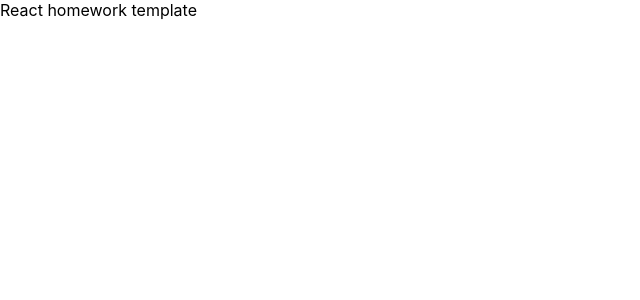
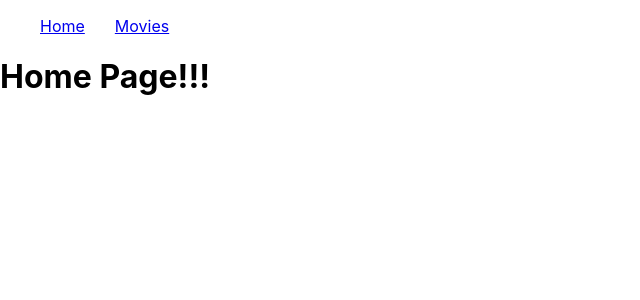
Before and after one commit to plozynskyi/goit-react-hw-05-movies, a React (Create React App) app: page / in a window 1280 px wide. Shown: the top 300 px of the page, without its empty margins (0-640 px from the left). Built offline with nearby package versions, Linux system fonts and the light colour scheme.

Commit message:
add Router

```diff
--- a/package.json
+++ b/package.json
@@ -10,10 +10,12 @@
     "@testing-library/react": "^12.1.4",
     "@testing-library/user-event": "^13.5.0",
     "axios": "^1.3.2",
+    "nanoid": "^4.0.1",
     "prop-types": "^15.8.1",
     "react": "^18.1.0",
     "react-dom": "^18.1.0",
     "react-loader-spinner": "^5.3.4",
+    "react-router-dom": "^6.8.1",
     "react-scripts": "5.0.1",
     "react-toastify": "^9.1.1",
     "web-vitals": "^2.1.3"
--- /dev/null
+++ b/src/App.jsx
@@ -0,0 +1,19 @@
+import { BrowserRouter, Routes, Route } from 'react-router-dom';
+import Navbar from './components/modules/Navbar/Navbar';
+
+import HomePage from 'pages/HomePage/HomePage';
+import MoviesPage from 'pages/MoviesPage/MoviesPage';
+import NotFoundPage from 'pages/NotFoundPage/NotFoundPage';
+
+export const App = () => {
+  return (
+    <BrowserRouter>
+      <Navbar />
+      <Routes>
+        <Route path="/" element={<HomePage />} />
+        <Route path="/movies" element={<MoviesPage />} />
+        <Route path="*" element={<NotFoundPage />} />
+      </Routes>
+    </BrowserRouter>
+  );
+};
--- a/src/components/App.jsx
+++ /dev/null
@@ -1,3 +0,0 @@
-export const App = () => {
-  return <div>React homework template</div>;
-};
--- /dev/null
+++ b/src/components/modules/Navbar/Navbar.jsx
@@ -0,0 +1,20 @@
+import { NavLink } from 'react-router-dom';
+
+import items from './items';
+
+import { Header, Navigation } from './Navbar.styled';
+
+const Navbar = () => {
+  const elements = items.map(({ id, text, link }) => (
+    <li key={id}>
+      <NavLink to={link}>{text}</NavLink>
+    </li>
+  ));
+  return (
+    <Header>
+      <Navigation>{elements}</Navigation>
+    </Header>
+  );
+};
+
+export default Navbar;
--- /dev/null
+++ b/src/components/modules/Navbar/Navbar.styled.jsx
@@ -0,0 +1,17 @@
+import styled from '@emotion/styled';
+
+const Header = styled.header`
+  border-bottom: 1px;
+  border-color: red;
+`;
+
+const Navigation = styled.ul`
+  display: flex;
+  flex-direction: row;
+  justify-content: flex-start;
+  gap: 30px;
+  list-style: none;
+  text-decoration: none;
+`;
+
+export { Header, Navigation };
--- /dev/null
+++ b/src/components/modules/Navbar/items.js
@@ -0,0 +1,10 @@
+import { nanoid } from 'nanoid';
+
+const items = [
+  { id: nanoid(), text: 'Home', link: '/' },
+  { id: nanoid(), text: 'Movies', link: '/movies' },
+  //   { id: nanoid(), text: 'MovieDetails', link: '/movies/:movieId' },
+  //   { id: nanoid(), text: 'Cast', link: '/movies/:movieId/cast' },
+  //   { id: nanoid(), text: 'Reviews', link: '/movies/:movieId/reviews' },
+];
+export default items;
--- a/src/index.js
+++ b/src/index.js
@@ -1,6 +1,6 @@
 import React from 'react';
 import ReactDOM from 'react-dom/client';
-import { App } from 'components/App';
+import { App } from 'App';
 import './index.css';
 
 ReactDOM.createRoot(document.getElementById('root')).render(
--- /dev/null
+++ b/src/pages/HomePage/HomePage.jsx
@@ -0,0 +1,5 @@
+const HomePage = () => {
+  return <h1>Home Page!!!</h1>;
+};
+
+export default HomePage;
--- /dev/null
+++ b/src/pages/MoviesPage/MoviesPage.jsx
@@ -0,0 +1,5 @@
+const MoviesPage = () => {
+  return <h1>Movies Page!!!</h1>;
+};
+
+export default MoviesPage;
--- /dev/null
+++ b/src/pages/NotFoundPage/NotFoundPage.jsx
@@ -0,0 +1,5 @@
+const NotFoundPage = () => {
+  return <h1>Not Found Page</h1>;
+};
+
+export default NotFoundPage;
```
Also changed, not shown: 1 other file (tests, documents, lock files or other folders).
